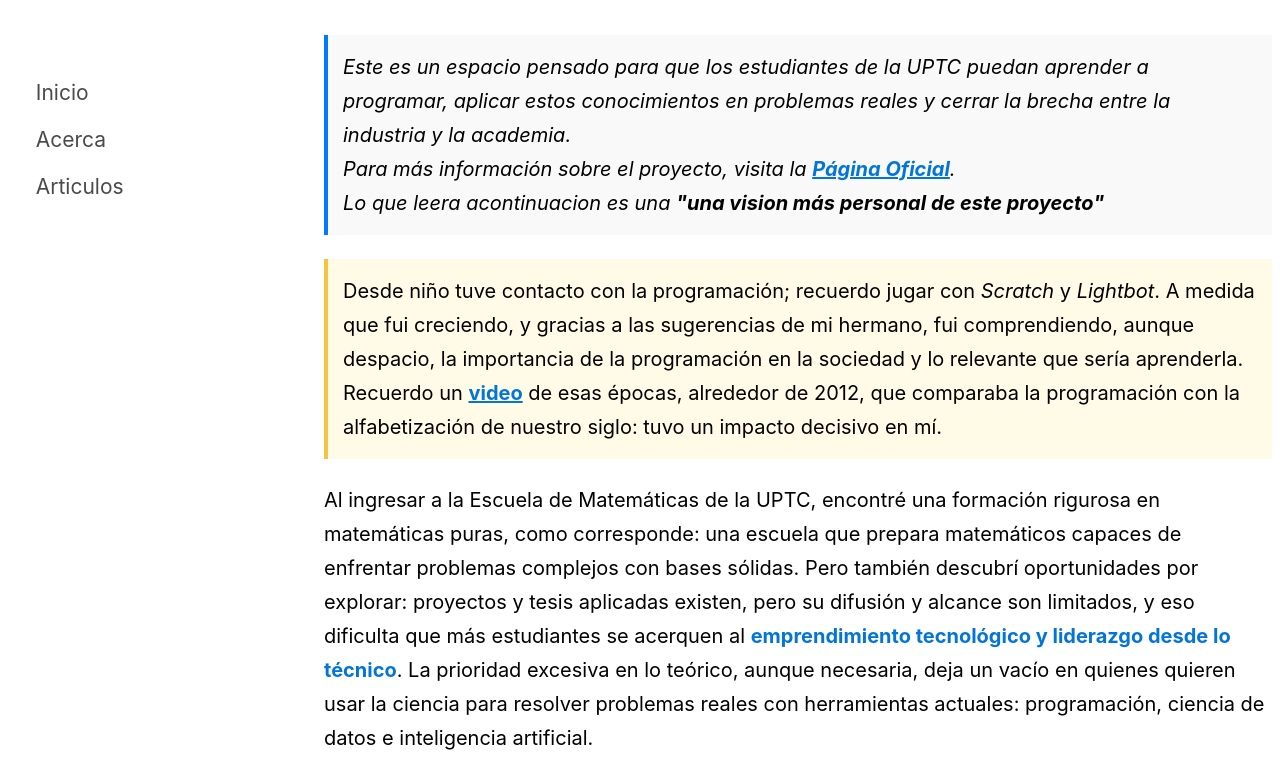
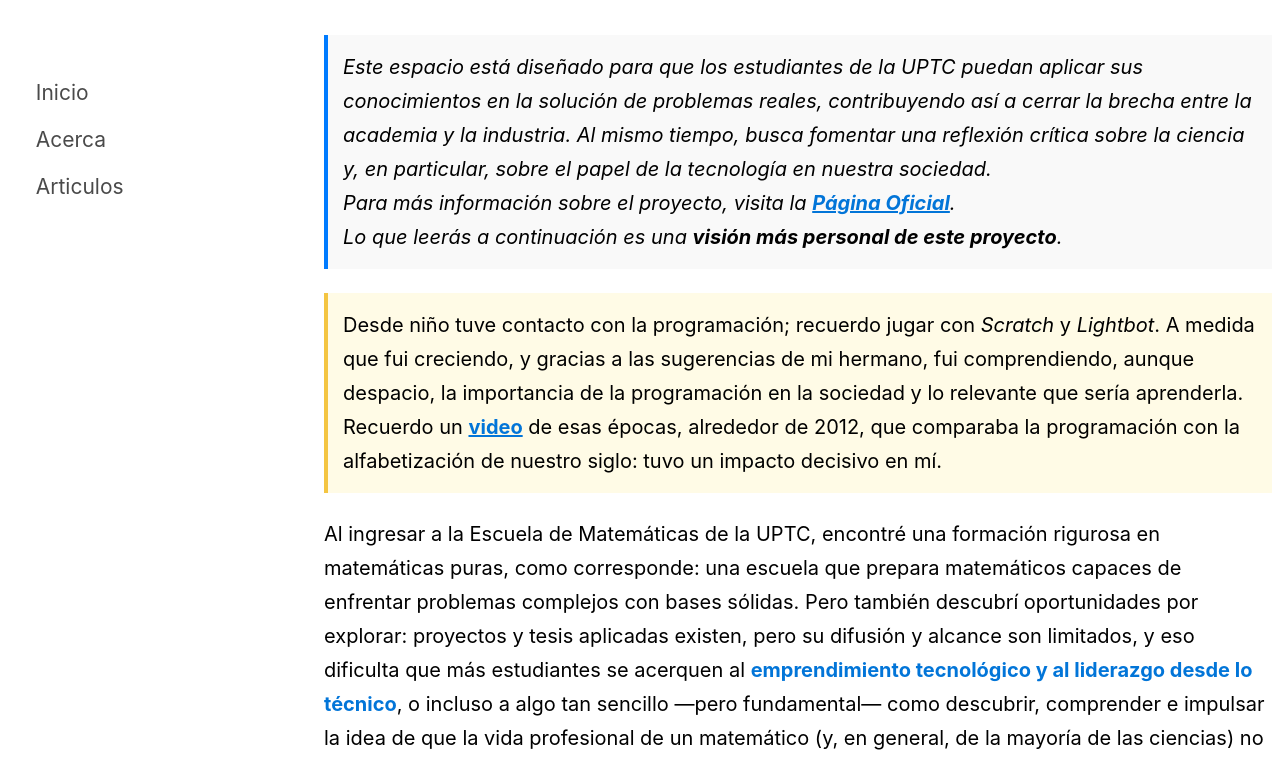
Before and after one commit to ds-fernando/ds-fernando.github.io, an Eleventy site: page src/cienciaytech.njk in a window 1280 px wide. Shown: the part 161-923 px from the top of the page. Built offline with nearby package versions, Linux system fonts and the light colour scheme; Eleventy itself is replaced by a stand-in of ours; files that its build step writes are made by us from their sources.

Commit message:
inicio y el papel de los matematicos en la seccion CTS

```diff
--- a/src/cienciaytech.njk
+++ b/src/cienciaytech.njk
@@ -9,11 +9,9 @@ title: "Ciencia y Tecnología: un motivo personal"
 </br>
 
 <blockquote class="highlighted-quote">
-<p>Este es un espacio pensado para que los estudiantes de la UPTC puedan aprender a programar, aplicar estos conocimientos en problemas reales y cerrar la brecha entre la industria y la academia.</p>
-<p>Para más información sobre el proyecto, visita la <a href="https://mathuptc.github.io/mathapp-eleventy/" target="_blank" class="highlighted-link">Página Oficial</a>.</p>
-
-<p>Lo que leera acontinuacion es una <b>"una vision más personal de este proyecto"</b>
-</p>
+<p> Este espacio está diseñado para que los estudiantes de la UPTC puedan aplicar sus conocimientos en la solución de problemas reales, contribuyendo así a cerrar la brecha entre la academia y la industria. Al mismo tiempo, busca fomentar una reflexión crítica sobre la ciencia y, en particular, sobre el papel de la tecnología en nuestra sociedad. </p>
+<p> Para más información sobre el proyecto, visita la <a href="https://mathuptc.github.io/mathapp-eleventy/" target="_blank" class="highlighted-link">Página Oficial</a>. </p>
+<p> Lo que leerás a continuación es una <b>visión más personal de este proyecto</b>. </p>
 </blockquote>
 
 </br>
@@ -34,8 +32,7 @@ title: "Ciencia y Tecnología: un motivo personal"
     Al ingresar a la Escuela de Matemáticas de la UPTC, encontré una formación rigurosa en matemáticas puras, como corresponde:
     una escuela que prepara matemáticos capaces de enfrentar problemas complejos con bases sólidas.
     Pero también descubrí oportunidades por explorar: proyectos y tesis aplicadas existen, pero su difusión y alcance son limitados,
-    y eso dificulta que más estudiantes se acerquen al <span style="color: #0275d8; font-weight: bold;">emprendimiento tecnológico y liderazgo desde lo técnico</span>.
-    La prioridad excesiva en lo teórico, aunque necesaria, deja un vacío en quienes quieren usar la ciencia para resolver problemas reales
+y eso dificulta que más estudiantes se acerquen al <span style="color: #0275d8; font-weight: bold;">emprendimiento tecnológico y al liderazgo desde lo técnico</span>, o incluso a algo tan sencillo —pero fundamental— como descubrir, comprender e impulsar la idea de que la vida profesional de un matemático (y, en general, de la mayoría de las ciencias) no está limitada a la docencia    La prioridad excesiva en lo teórico, aunque necesaria, deja un vacío en quienes quieren usar la ciencia para resolver problemas reales
     con herramientas actuales: programación, ciencia de datos e inteligencia artificial.
 </p>
 
```
